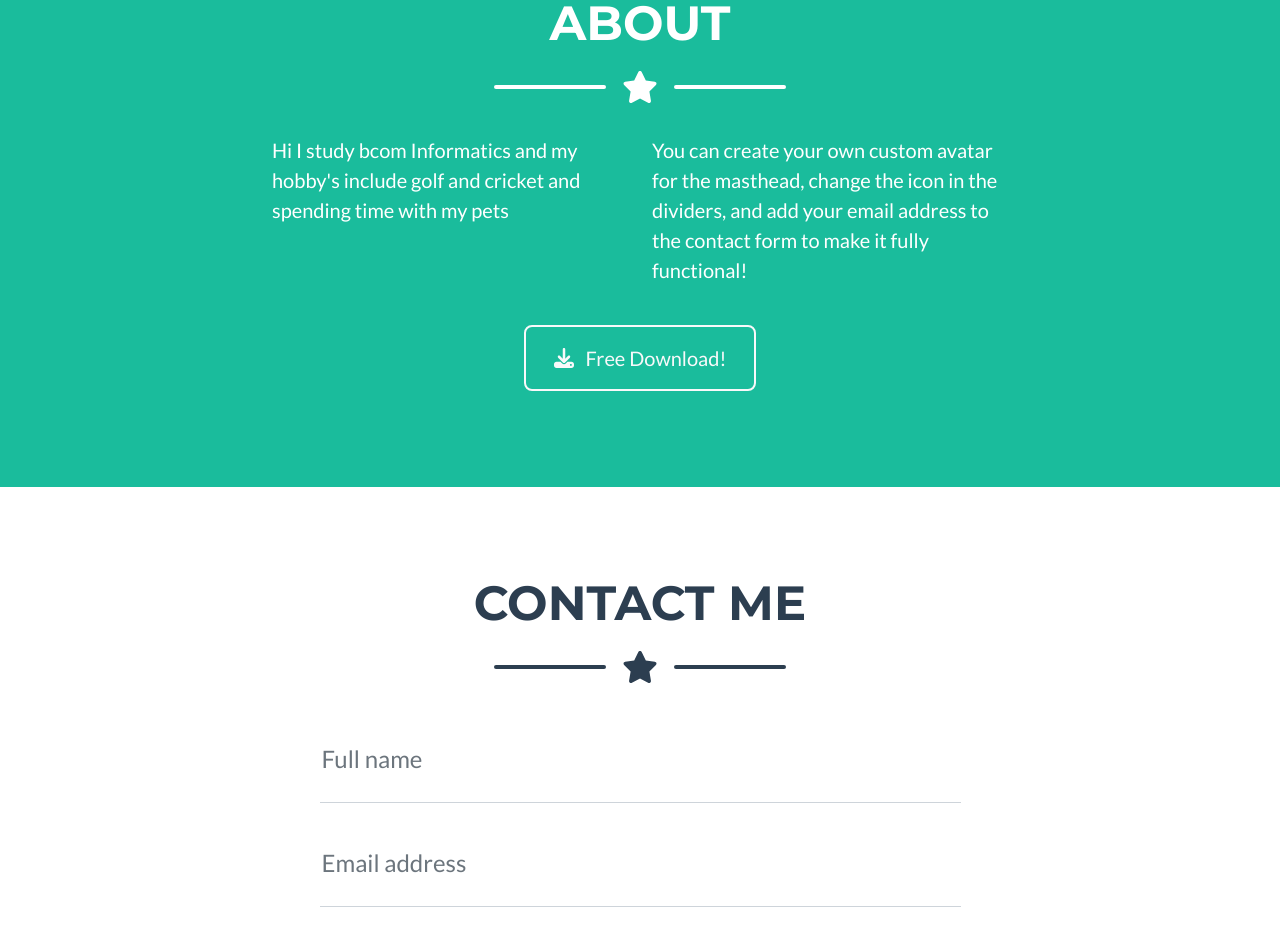
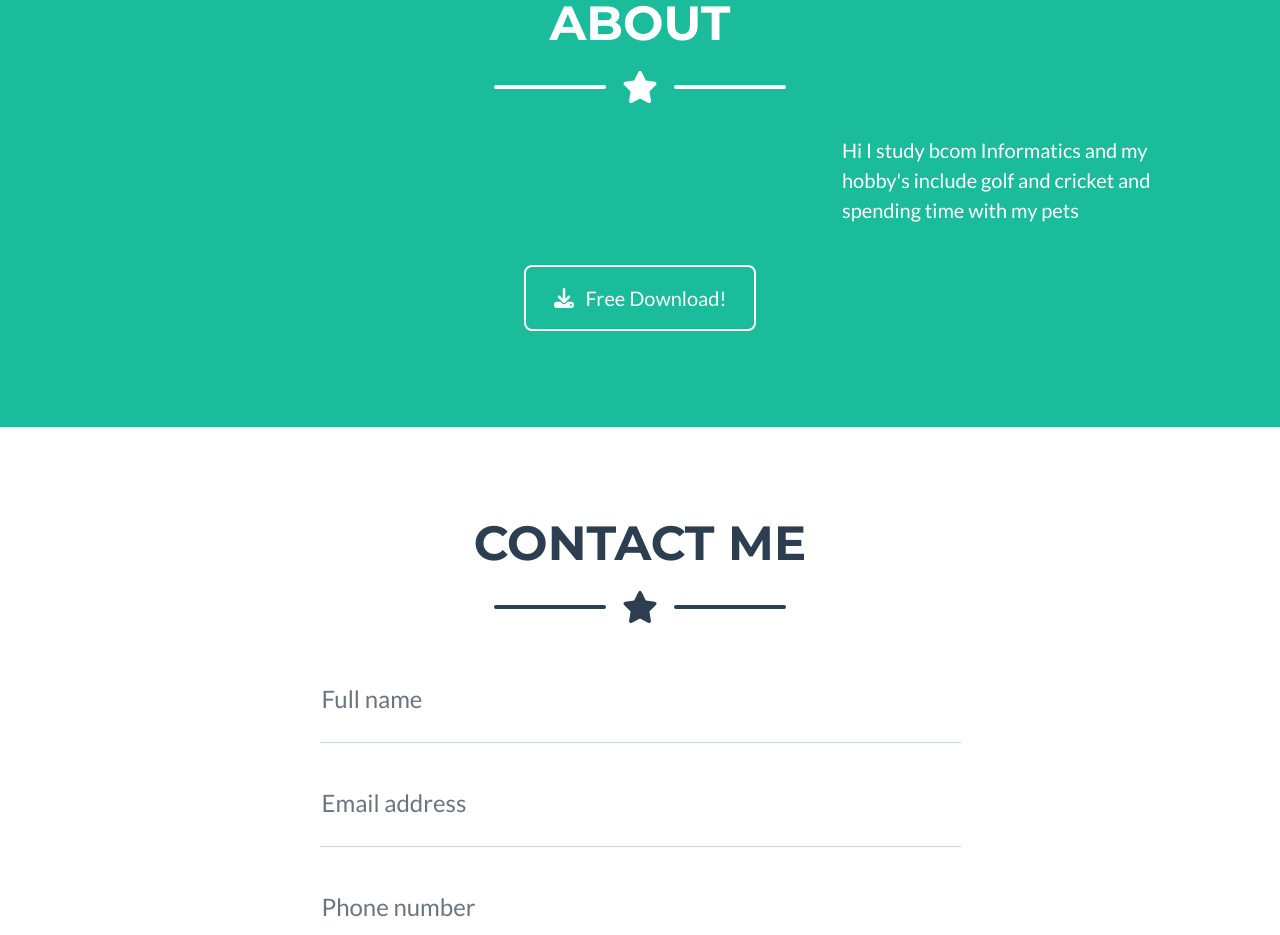
Before and after one commit to u21454982/u21454982.github.io, a plain HTML site: page index.html in a window 1280 px wide. Shown: the part 1069-2004 px from the top of the page. Drawn offline with nearby package versions, Linux system fonts and the light colour scheme.

Commit message:
Update index.html
I had deleted the line next to the sentence where I state facts about myself

```diff
--- a/index.html
+++ b/index.html
@@ -135,7 +135,7 @@
                 <!-- About Section Content-->
                 <div class="row">
                     <div class="col-lg-4 ms-auto"><p class="lead">Hi I study bcom Informatics and my hobby's include golf and cricket and spending time with my pets</p></div>
-                    <div class="col-lg-4 me-auto"><p class="lead">You can create your own custom avatar for the masthead, change the icon in the dividers, and add your email address to the contact form to make it fully functional!</p></div>
+
                 </div>
                 <!-- About Section Button-->
                 <div class="text-center mt-4">
```
